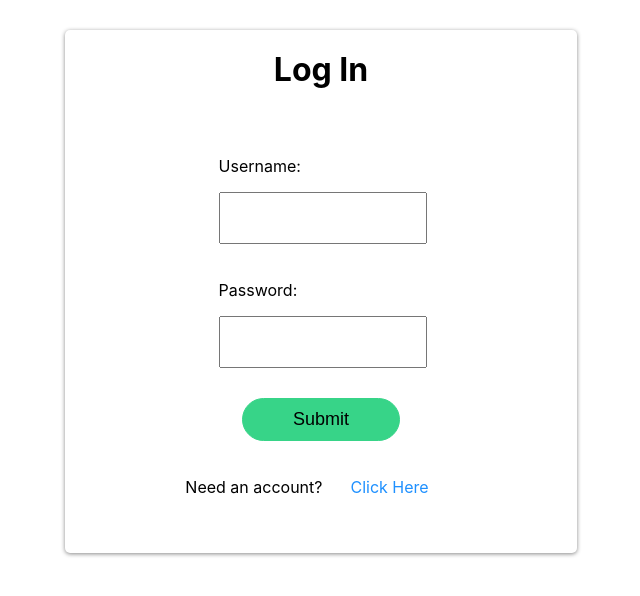
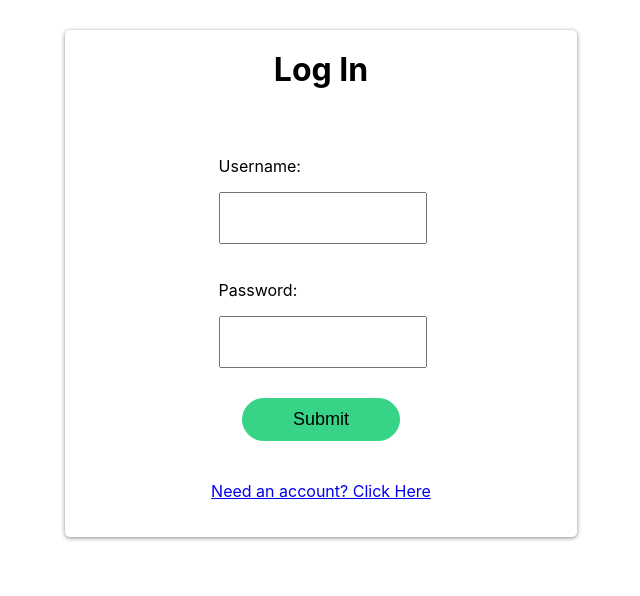
Before and after one commit to connollyp/WIT-SWE-MEAL-PREP, a React (Create React App) app in the folder mealprep/: page / in a window 1280 px wide. Shown: the top 596 px of the page, without its empty margins (319-959 px from the left). Built offline with nearby package versions, Linux system fonts and the light colour scheme.

Commit message:
STyling and data changes

```diff
--- a/mealprep/src/Controllers/FoodSearchController.jsx
+++ b/mealprep/src/Controllers/FoodSearchController.jsx
@@ -31,9 +31,12 @@ export default class FoodSearchController extends React.Component {
     render(){
 
         if(this.state.dataReturned){
+
+            console.log(this.state.results.success)
+
            return(
             <SearchResults
-            results={JSON.stringify(this.state.results.success)}
+            results={this.state.results.success}
             />
             )
         }else{
--- a/mealprep/src/Stylings/LoginStyling.css
+++ b/mealprep/src/Stylings/LoginStyling.css
@@ -4,53 +4,53 @@
     height: 100%;
 }
 
-.login-wrapper{
+.login-wrapper {
     width: 40%;
     margin: 30px 30%;
     border-radius: 5px;
     background: #ffffff;
-    box-shadow: 0px 1px 4px  #888888;
+    box-shadow: 0px 1px 4px #888888;
 }
 
-.login-wrapper h1{
+.login-wrapper h1 {
     text-align: center;
     padding: 20px;
 }
 
-.field{
+.field {
     width: 100%;
     padding: 10px 0px;
 }
 
-.field label{
+.field label {
     display: block;
     margin-left: 30%;
 }
 
-.field input{
+.field input {
     margin-left: 30%;
     width: calc(40% - 30px);
     font-size: 12pt;
     padding: 15px;
 }
 
-.actions{
+.actions {
     margin: 0;
     margin-top: 20px;
     padding-bottom: 20px;
 }
 
-.actions .forgot-pw{
+.actions .forgot-pw {
     font-size: 16px;
 }
 
-.actions .submit-button{
-  margin:0;
+.actions .submit-button {
+    margin: 0;
     text-align: center;
 }
 
 .actions button:hover {
-  color: #ffffff;
+    color: rgb(0, 95, 238);
 }
 
 .actions button:active {
@@ -72,11 +72,10 @@
     text-decoration: none;
     display: block;
     font-size: 18px;
-  outline:none;
+    outline: none;
 }
 
-
-.links{
+.links {
     display: flex;
     justify-content: center;
     align-items: center;
@@ -94,10 +93,34 @@
 /* On mouse-over */
 
 .links .btn:hover {
-    color: #eee;
+    color: rgb(0, 0, 238);
     background: #ffffff;
 }
 
 .info {
     color: dodgerblue;
 }
+
+button.accountButton {
+    align-items: normal;
+    background-color: rgba(0, 0, 0, 0);
+    border-color: rgb(0, 0, 238);
+    border-style: none;
+    box-sizing: unset;
+    color: rgb(0, 0, 238);
+    cursor: pointer;
+    display: inline;
+    font: inherit;
+    height: auto;
+    padding: 0;
+    perspective-origin: 0 0;
+    text-align: start;
+    text-decoration: underline;
+    transform-origin: 0 0;
+    width: auto;
+    -moz-appearance: none;
+    -webkit-logical-height: 1em;
+    /* Chrome ignores auto, so we have to use this hack to set the correct height  */
+    -webkit-logical-width: auto;
+    /* Chrome ignores auto, but here for completeness */
+}
--- a/mealprep/src/Views/LoginPage.jsx
+++ b/mealprep/src/Views/LoginPage.jsx
@@ -39,9 +39,7 @@ class LogInPage extends React.Component{
               <button type="submit" className="submit-btn">Submit</button>
             </div>
             <div className="links">
-              <p>Need an account?</p>
-              <br></br>
-              <a className="btn info" onClick={() => { this.setAccountStatus(false) }}>Click Here</a>
+              <button className="accountButton" onClick={() => { this.setAccountStatus(false) }}>Need an account? Click Here</button>
             </div>
           </section>
         </form>
--- a/mealprep/src/Views/SearchResults.jsx
+++ b/mealprep/src/Views/SearchResults.jsx
@@ -72,7 +72,7 @@ class SearchResults extends React.Component {
                         title="Search results"
                         icons={tableIcons}
                         columns={[
-                            { title: 'Name', field: 'name' },
+                            { title: 'Name', field: 'Name' },
                             { title: 'Calories', field: 'Calories' },
                             { title: 'Protein (g)', field: 'Protein' },
                             { title: 'Carbs (g)', field: 'Carbs' },
@@ -82,7 +82,7 @@ class SearchResults extends React.Component {
                             { title: 'Sugar (g)', field: 'Sugar'},
                             { title: 'Serving Size', field: 'Serving_Size'},
                             ]}
-                            data={[{ name: 'Blue Cheese', Calories: '353', Protein: '21.4', Carbs: '2.34', Mono_Sat_Fat: 7.778, Poly_Sat_Fat: '0.8', Fiber: '0', Sugar: '0', Serving_Size: '1 oz'}]}
+                            data={this.state.results}
                         options={{
                             selection: true
                         }}
```
Lines whose indentation alone changed are shown as unchanged.
